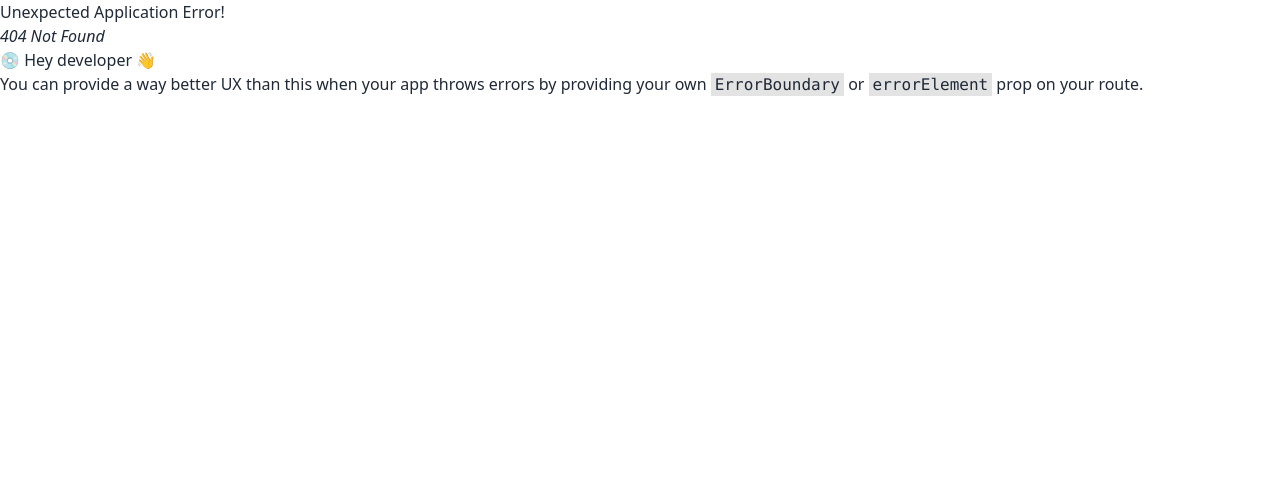
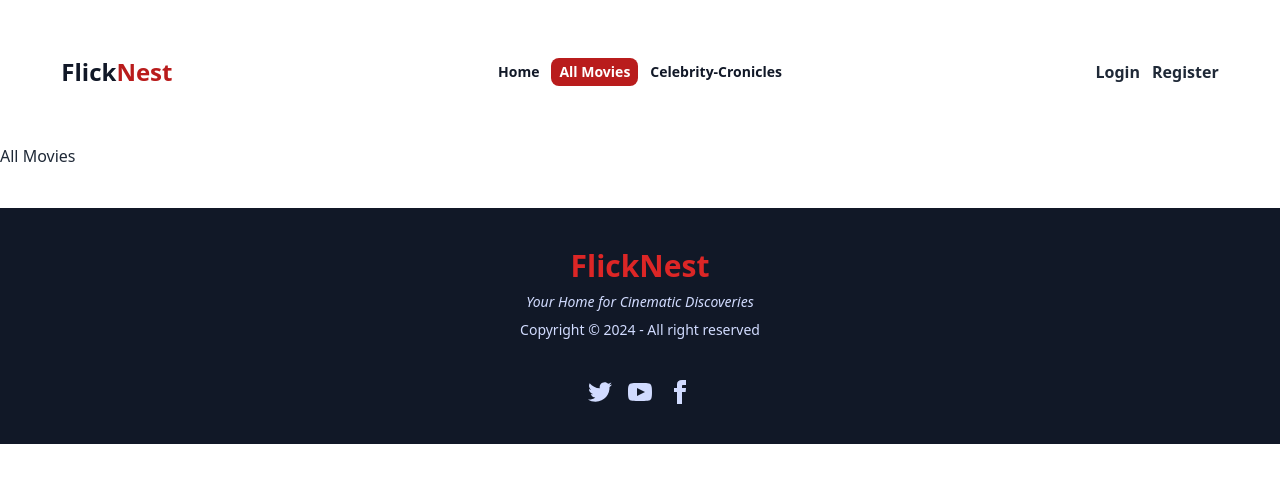
Before and after one commit to Sajnin14/FlickNest, a React (Vite) app: page /allmovies in a window 1280 px wide. Before the commit this address had no page. Shown: the top 482 px of the page. Built offline with nearby package versions, Linux system fonts and the light colour scheme.

Commit message:
navbar, footer, homepage layout design done

```diff
--- a/package.json
+++ b/package.json
@@ -10,6 +10,7 @@
     "preview": "vite preview"
   },
   "dependencies": {
+    "animate.css": "^4.1.1",
     "firebase": "^11.0.2",
     "localforage": "^1.10.0",
     "match-sorter": "^8.0.0",
--- /dev/null
+++ b/src/Pages/AllMovies.jsx
@@ -0,0 +1,11 @@
+
+
+const AllMovies = () => {
+    return (
+        <div>
+            <h3>All Movies</h3>
+        </div>
+    );
+};
+
+export default AllMovies;
--- /dev/null
+++ b/src/Pages/Celebrity.jsx
@@ -0,0 +1,10 @@
+
+const Celebrity = () => {
+    return (
+        <div>
+            <h3>Celebrity</h3>
+        </div>
+    );
+};
+
+export default Celebrity;
--- /dev/null
+++ b/src/Pages/HomePages/Banner.jsx
@@ -0,0 +1,52 @@
+
+
+
+import { useState, useEffect } from 'react';
+import 'animate.css';
+
+const Banner = () => {
+
+    const slides = [
+        {
+            id: 1,
+            photoURL: "https://i.ibb.co.com/z4fMvDH/tyson-moultrie-BQTHOGNHo08-unsplash.jpg"
+        },
+        {
+            id: 2,
+            photoURL: "https://i.ibb.co.com/MgcVS1Q/felix-mooneeram-evlk-Ofk-Q5r-E-unsplash.jpg"
+        },
+        {
+            id: 3,
+            photoURL: "https://i.ibb.co.com/Hqfq4Xb/myke-simon-ats-Uq-Im3wxo-unsplash.jpg"
+        },
+
+    ]
+
+    const [currentIndex, setCurrentIndex] = useState(0);
+    const animations = ['animate__fadeIn', 'animate__slideInRight', 'animate__zoomIn']; // Animations
+
+    useEffect(() => {
+        const interval = setInterval(() => {
+            setCurrentIndex((prevIndex) => (prevIndex + 1) % slides.length);
+        }, 3000);
+
+        return () => clearInterval(interval); // Cleanup interval
+    }, [slides.length]);
+
+    return (
+        <div>
+            <div className="relative w-full h-80 overflow-hidden bg-gray-800 text-white">
+                {slides.map((slide, index) => (
+                    <img
+                        key={index}
+                        src={slide.photoURL}
+                        className={`absolute inset-0 w-full h-full object-cover transition-opacity duration-700 ${index === currentIndex ? `opacity-100 ${animations[currentIndex % animations.length]}` : 'opacity-0'
+                            }`}
+                    />
+                ))}
+            </div>
+        </div>
+    );
+};
+
+export default Banner;
--- /dev/null
+++ b/src/Pages/HomePages/CelebritySection.jsx
@@ -0,0 +1,11 @@
+
+const CelebritySection = () => {
+    return (
+        <div>
+            <h3 className="font-bold text-2xl text-gray-900 my-2 text-center">Celebrity <span className="text-red-700">Chronicle</span></h3>
+            <p className='italic text-center'>Where Every Star Has a Story.</p>
+        </div>
+    );
+};
+
+export default CelebritySection;
--- /dev/null
+++ b/src/Pages/HomePages/FeaturedMovies.jsx
@@ -0,0 +1,13 @@
+
+
+const FeaturedMovies = () => {
+    return (
+        <div>
+            <h3 className="font-bold text-2xl text-gray-900 my-2 text-center">Featured <span className="text-red-700">Movies</span></h3>
+            <p className='italic text-center'>A cozy hub for all your favourite films</p>
+
+        </div>
+    );
+};
+
+export default FeaturedMovies;
--- /dev/null
+++ b/src/Pages/HomePages/PricingPlans.jsx
@@ -0,0 +1,11 @@
+
+const PricingPlans = () => {
+    return (
+        <div>
+            <h3 className="font-bold text-2xl text-gray-900 my-2 text-center">Our <span className="text-red-700">Plans</span></h3>
+            <p className='italic text-center'>Pay for What You Need, Enjoy What You Love.</p>
+        </div>
+    );
+};
+
+export default PricingPlans;
--- a/src/maincomponents/Footer.jsx
+++ b/src/maincomponents/Footer.jsx
@@ -3,7 +3,55 @@
 const Footer = () => {
     return (
         <div>
-            <h3>Footer</h3>
+            <footer className="footer footer-center bg-gray-900 text-primary-content p-10 mt-10">
+                <aside>
+                    <p className="font-bold text-3xl text-red-600">
+                        FlickNest
+                    </p>
+                    <p className='italic'>Your Home for Cinematic Discoveries</p>
+
+
+                    <p>Copyright © {new Date().getFullYear()} - All right reserved</p>
+                </aside>
+                <nav>
+                    <div className="grid grid-flow-col gap-4">
+                        <a>
+                            <svg
+                                xmlns="http://www.w3.org/2000/svg"
+                                width="24"
+                                height="24"
+                                viewBox="0 0 24 24"
+                                className="fill-current">
+                                <path
+                                    d="M24 4.557c-.883.392-1.832.656-2.828.775 1.017-.609 1.798-1.574 2.165-2.724-.951.564-2.005.974-3.127 1.195-.897-.957-2.178-1.555-3.594-1.555-3.179 0-5.515 2.966-4.797 6.045-4.091-.205-7.719-2.165-10.148-5.144-1.29 2.213-.669 5.108 1.523 6.574-.806-.026-1.566-.247-2.229-.616-.054 2.281 1.581 4.415 3.949 4.89-.693.188-1.452.232-2.224.084.626 1.956 2.444 3.379 4.6 3.419-2.07 1.623-4.678 2.348-7.29 2.04 2.179 1.397 4.768 2.212 7.548 2.212 9.142 0 14.307-7.721 13.995-14.646.962-.695 1.797-1.562 2.457-2.549z"></path>
+                            </svg>
+                        </a>
+                        <a>
+                            <svg
+                                xmlns="http://www.w3.org/2000/svg"
+                                width="24"
+                                height="24"
+                                viewBox="0 0 24 24"
+                                className="fill-current">
+                                <path
+                                    d="M19.615 3.184c-3.604-.246-11.631-.245-15.23 0-3.897.266-4.356 2.62-4.385 8.816.029 6.185.484 8.549 4.385 8.816 3.6.245 11.626.246 15.23 0 3.897-.266 4.356-2.62 4.385-8.816-.029-6.185-.484-8.549-4.385-8.816zm-10.615 12.816v-8l8 3.993-8 4.007z"></path>
+                            </svg>
+                        </a>
+                        <a>
+                            <svg
+                                xmlns="http://www.w3.org/2000/svg"
+                                width="24"
+                                height="24"
+                                viewBox="0 0 24 24"
+                                className="fill-current">
+                                <path
+                                    d="M9 8h-3v4h3v12h5v-12h3.642l.358-4h-4v-1.667c0-.955.192-1.333 1.115-1.333h2.885v-5h-3.808c-3.596 0-5.192 1.583-5.192 4.615v3.385z"></path>
+                            </svg>
+                        </a>
+                    </div>
+                </nav>
+
+            </footer>
         </div>
     );
 };
--- a/src/maincomponents/Home.jsx
+++ b/src/maincomponents/Home.jsx
@@ -1,9 +1,16 @@
+import Banner from "../Pages/HomePages/Banner";
+import CelebritySection from "../Pages/HomePages/CelebritySection";
+import FeaturedMovies from "../Pages/HomePages/FeaturedMovies";
+import PricingPlans from "../Pages/HomePages/PricingPlans";
 
 
 const Home = () => {
     return (
-        <div>
-            <h3>Home</h3>
+        <div className="w-11/12 mx-auto space-y-12">
+            <Banner></Banner>
+            <FeaturedMovies></FeaturedMovies>
+            <CelebritySection></CelebritySection>
+            <PricingPlans></PricingPlans>
         </div>
     );
 };
--- a/src/maincomponents/navbar/Navbar.jsx
+++ b/src/maincomponents/navbar/Navbar.jsx
@@ -1,13 +1,14 @@
-import { NavLink } from "react-router-dom";
+import {  NavLink } from "react-router-dom";
+import './nav.css'
 
 const Navbar = () => {
-    const links = <div className="flex flex-col md:flex-row gap-3">
+    const links = <div className="flex flex-col md:flex-row gap-3 items-center font-semibold text-gray-900">
         <NavLink to='/'>Home</NavLink>
         <NavLink to='/allmovies'>All Movies</NavLink>
-        <NavLink to='/'>Celebrity Cronicles</NavLink>
+        <NavLink to='/celebrity'>Celebrity-Cronicles</NavLink>
     </div>
     return (
-        <div className="w-11/12 mx-auto">
+        <div className="w-11/12 mx-auto py-10">
             <div className="navbar bg-base-100">
                 <div className="navbar-start">
                     <div className="dropdown">
@@ -32,15 +33,16 @@ const Navbar = () => {
                         </ul>
                     </div>
                     {/* btn btn-ghost */}
-                    <a className="text-xl font-bold text-gray-900">Flick<span className="text-red-700">Nest</span></a>
+                    <a className="text-2xl font-bold text-gray-900">Flick<span className="text-red-700">Nest</span></a>
                 </div>
                 <div className="navbar-center hidden lg:flex">
-                    <ul className="menu menu-horizontal px-1 font-semibold">
+                    <ul className="menu menu-horizontal px-1">
                         {links}
                     </ul>
                 </div>
-                <div className="navbar-end">
-                    <a className="btn">Button</a>
+                <div className="navbar-end gap-3 font-semibold">
+                    <NavLink to='/auth/login'>Login</NavLink>
+                    <NavLink to='/auth/register'>Register</NavLink>
                 </div>
             </div>
         </div>
--- /dev/null
+++ b/src/maincomponents/navbar/nav.css
@@ -0,0 +1,6 @@
+a.active{
+    background-color: #B91C1C;
+    padding: 4px 8px;
+    border-radius: 8px;
+    color: white;
+}
```
Also changed, not shown: src/main.jsx (+10 -0 lines), 1 other file (tests, documents, lock files or other folders).
